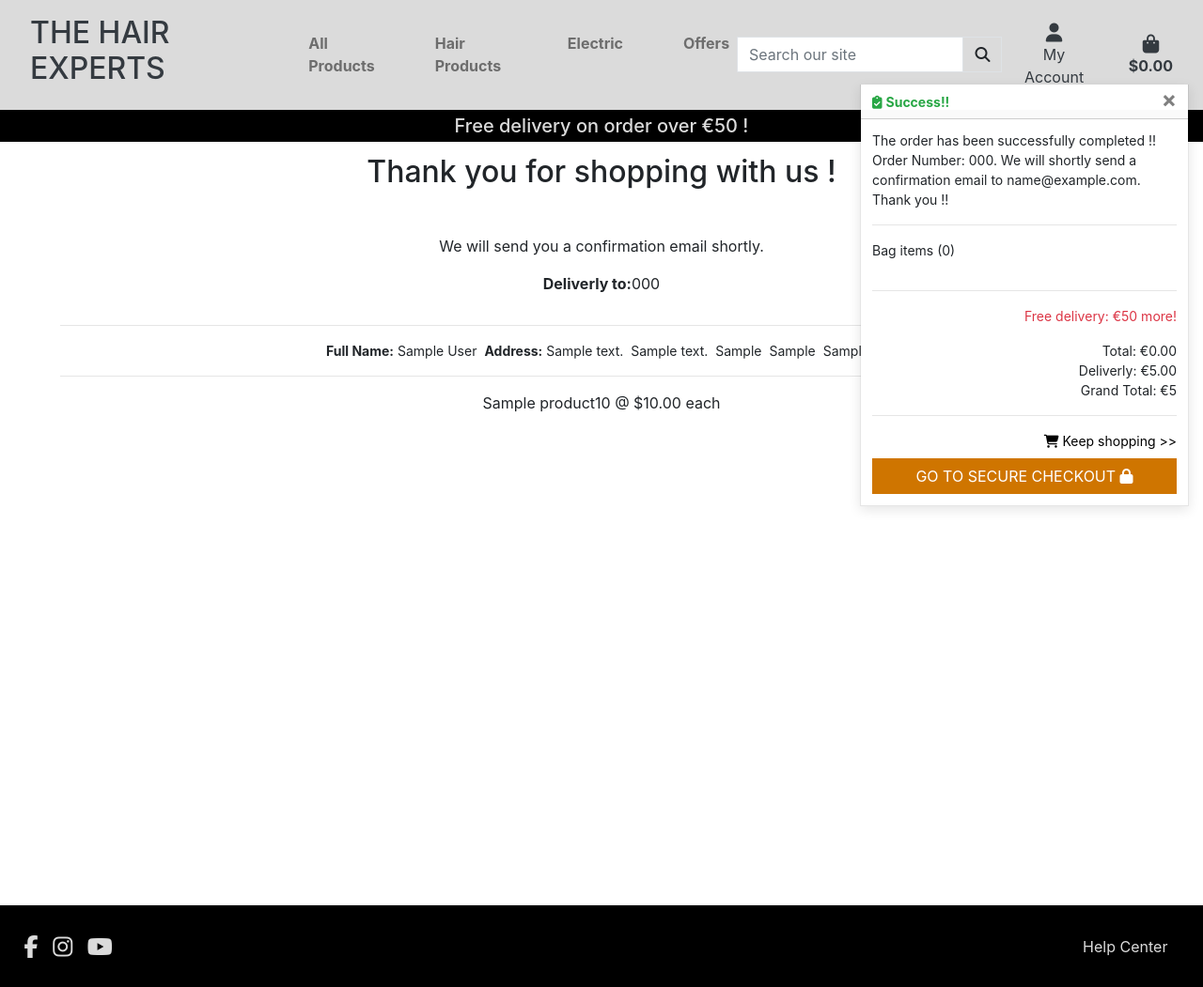
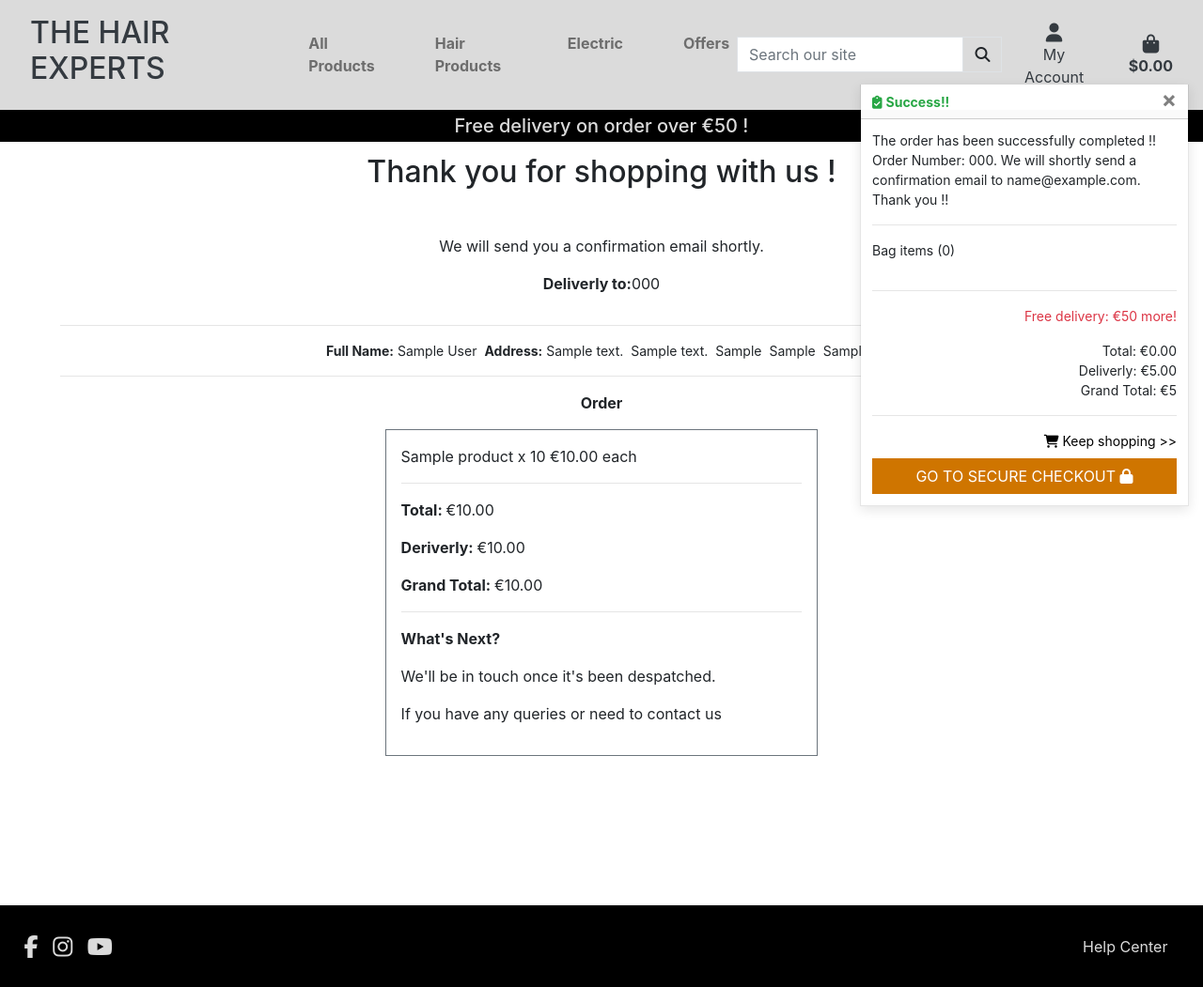
Before and after one commit to Chikayo-k/the-hair-experts, a Django app: page /checkout/checkout_success/000 in a window 1280 px wide. Shown: the whole page at 94% size. Run offline with Django 3.2, Linux system fonts and the light colour scheme; tables that the repository leaves empty hold one stand-in row (values such as "Sample post"); some libraries are stand-ins or nearby versions; some web fonts are replaced.

Commit message:
Update success page

```diff
--- a/checkout/static/checkout/css/checkout.css
+++ b/checkout/static/checkout/css/checkout.css
@@ -72,7 +72,17 @@
     justify-content: center;
 }
 
-
+.order{
+  display: flex;
+  justify-content: center;
+  text-align: left;
+  flex-direction: column;
+  width: 40%;
+  margin-left: 30%;
+}
+.order-inner{
+  justify-content: center;
+}
 
 
 
@@ -93,6 +103,12 @@
     flex-direction: column;
 }
 
+.order{
+  width: 100%;
+  margin-left: 0;
+}
+
+
 
 
 }
--- a/checkout/templates/checkout/checkout_success.html
+++ b/checkout/templates/checkout/checkout_success.html
@@ -47,18 +47,24 @@
 
       <hr>
 
-      <div>
-         {% for item in order.lineitems.all %}
-
-         <div class="order-number">
-            <p>{{ item.product.name }}</p>
-            <p class="">{{ item.quantity }} @ ${{ item.product.price }} each</p>
+       <p class="text-md-center font-weight-bold text-sm-left">Order</p>
+      <div class="order border border-secondary p-3">
+         <div class="order-inner">
+            {% for item in order.lineitems.all %}
+               <div>
+                  <p>{{ item.product.name }} x {{ item.quantity }} €{{ item.product.price }} each</p>
+               </div>
+            {% endfor %}
+            <hr>
+            <p><span class="font-weight-bold">Total: </span> €{{ order.total_cost }}</p>
+            <p><span class="font-weight-bold">Deriverly: </span> €{{ order.deliverly_fee }}</p>
+            <p><span class="font-weight-bold">Grand Total: </span>€{{ order.grand_total }}</p>
+            <hr>
+            <p class="font-weight-bold">What's Next?</p>
+            <p>We'll be in touch once it's been despatched.</p>
+            <p>If you have any queries or need to contact us</p>
          </div>
-
-         {% endfor %}
       </div>
-
-
 </div>
 
 
```
